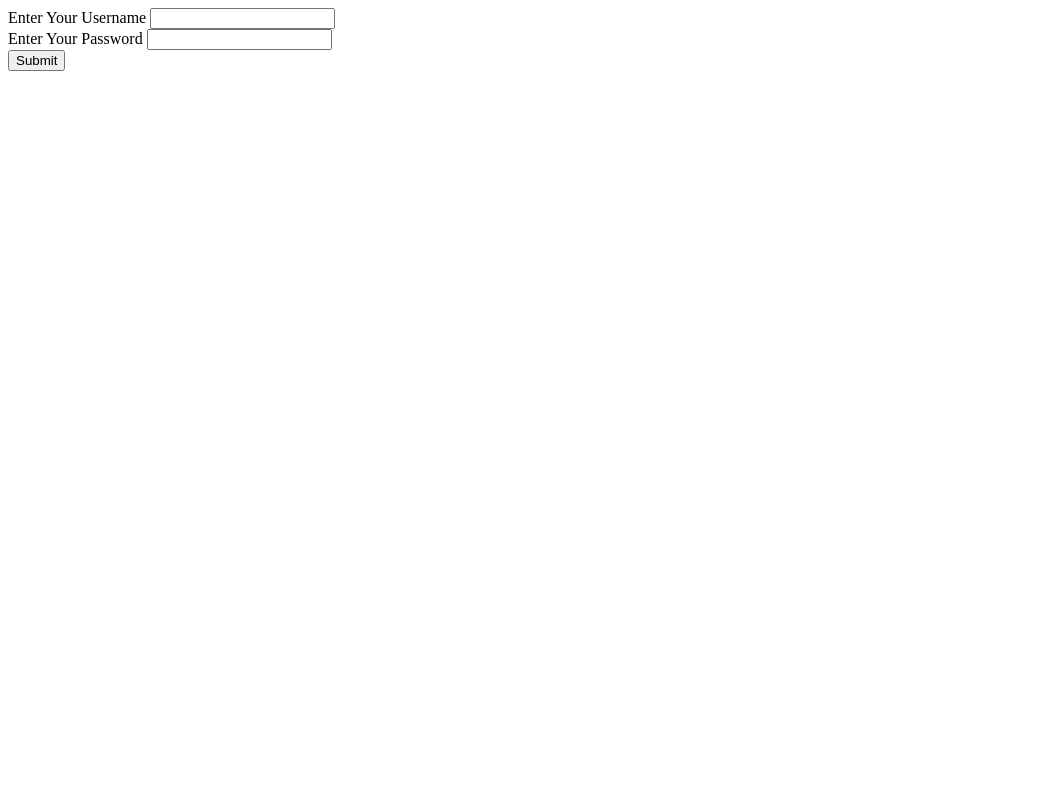
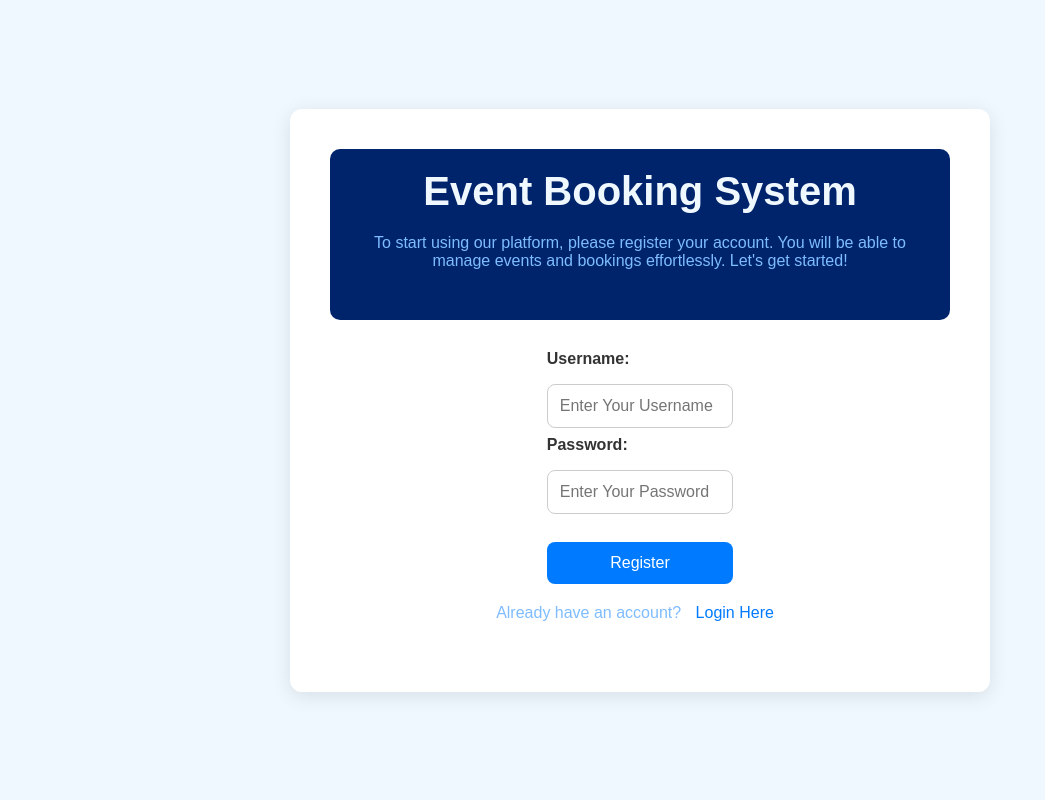
Before and after one commit to santoshvarmaaddala/Event-Management-System, a Flask app: page /register in a window 1280 px wide. Shown: the whole page, without its empty margins (0-1045 px from the left). Run offline with Flask 3, Linux system fonts and the light colour scheme.

Commit message:
register.html completed

```diff
--- a/templates/register.html
+++ b/templates/register.html
@@ -2,18 +2,160 @@
 <html lang="en">
 <head>
     <meta charset="UTF-8">
+    <meta name="viewport" content="width=device-width, initial-scale=1.0">
     <title>Register</title>
+    <style>
+        * {
+            margin: 0;
+            padding: 0;
+            box-sizing: border-box;
+        }
+
+        body {
+            font-family: Arial, sans-serif;
+            display: flex;
+            justify-content: center;
+            align-items: center;
+            height: 100vh;
+            background-color: #F0F8FF;
+        }
+
+        .register-container {
+            width: 100%;
+            max-width: 700px;
+            display: flex;
+            flex-direction: column;
+            justify-content: center;
+            align-items: center;
+            padding: 40px;
+            background-color: #FFFFFF;
+            border-radius: 12px;
+            box-shadow: 0px 4px 20px rgba(0, 0, 0, 0.1);
+        }
+
+        .register-container h1 {
+            font-size: 2.5rem;
+            font-weight: bold;
+            color: #00246B;
+            margin-bottom: 20px;
+            text-align: center;
+        }
+
+        .register-container p {
+            font-size: 1rem;
+            text-align: center;
+            margin-bottom: 30px;
+            color: #7ebcff;
+        }
+
+        .register-form {
+            width: 50%;
+            display: flex;
+            flex-direction: column;
+            justify-content: center;
+            align-items: center;
+        }
+
+        form{
+          display: flex;
+          align-items: center;
+          justify-content: center;
+          flex-direction: column;
+        }
+
+        .register-form label {
+            font-size: 1rem;
+            color: #333;
+            margin-bottom: 8px;
+            text-align: left;
+            width: 80%;
+        }
+
+        .register-form input {
+            width: 80%;
+            padding: 12px;
+            margin: 8px 0;
+            font-size: 1rem;
+            border: 1px solid #ccc;
+            border-radius: 8px;
+            outline: none;
+        }
+
+        .register-form input:focus {
+            border-color: #007BFF;
+        }
+
+        .register-button {
+            width: 80%;
+            padding: 12px;
+            background-color: #007BFF;
+            color: white;
+            border: none;
+            border-radius: 8px;
+            font-size: 1rem;
+            cursor: pointer;
+            margin-top: 20px;
+        }
+
+        .register-button:hover {
+            background-color: #0056b3;
+        }
+
+        .footer-links {
+            margin-top: 20px;
+            text-align: center;
+            width: 100%;
+            font-size: 0.8rem;
+        }
+
+        .footer-links a {
+            color: #007BFF;
+            text-decoration: none;
+            margin: 0 10px;
+        }
+
+        .footer-links a:hover {
+            text-decoration: underline;
+        }
+
+        .form-details-section {
+            background-color: #00246B;
+            color: white;
+            width: 100%;
+            border-radius: 10px;
+            padding: 20px;
+            margin-bottom: 30px;
+        }
+
+    </style>
 </head>
 <body>
-    <form method="post" action="/register">
-      <label for="username">Enter Your Username</label>
-      <input id="username" type="text" name="username">
-        <br>
-      <label for="password">Enter Your Password</label>
-      <input id="password" type="password" name="password">
-        <br>
-            <input type="hidden" name="role" value="{{role}}">
-        <input type="submit">
-    </form>
+    <div class="register-container">
+        <!-- Role Description Section -->
+        <div class="form-details-section">
+            <h1 style="color: #F0F8FF;">Event Booking System</h1>
+            <p>To start using our platform, please register your account. You will be able to manage events and bookings effortlessly. Let's get started!</p>
+        </div>
+
+        <!-- Registration Form Section -->
+        <div class="register-form">
+            <form method="POST" action="/register">
+                <label for="username"><b>Username:</b></label>
+                <input id="username" type="text" name="username" required placeholder="Enter Your Username">
+
+                <label for="password"><b>Password:</b></label>
+                <input id="password" type="password" name="password" required placeholder="Enter Your Password">
+
+                <input type="hidden" name="role" value="{{role}}">
+
+                <button type="submit" class="register-button">Register</button>
+            </form>
+        </div>
+
+        <!-- Footer Links Section -->
+        <div class="footer-links">
+            <p>Already have an account? <a href="/login">Login Here</a></p>
+        </div>
+    </div>
 </body>
 </html>
```
Also changed, not shown: templates/login.html (+6 -2 lines).
